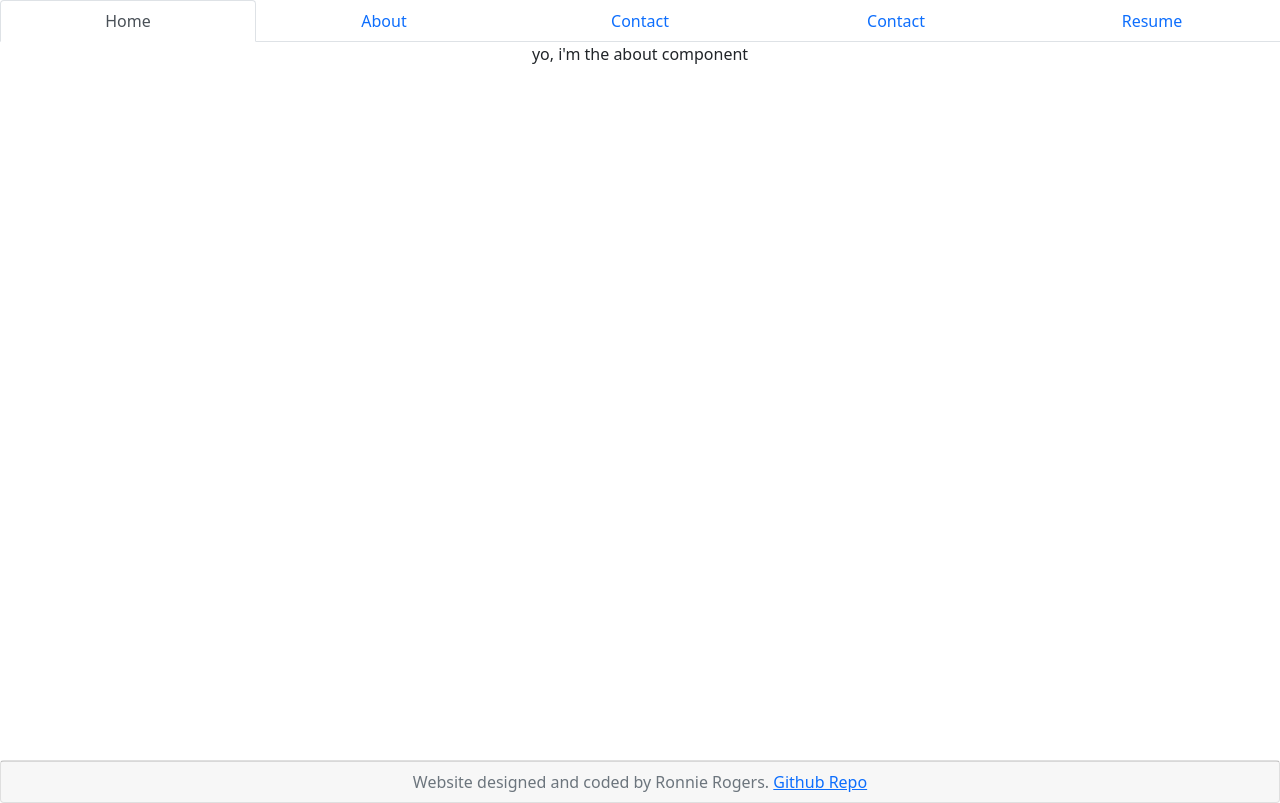
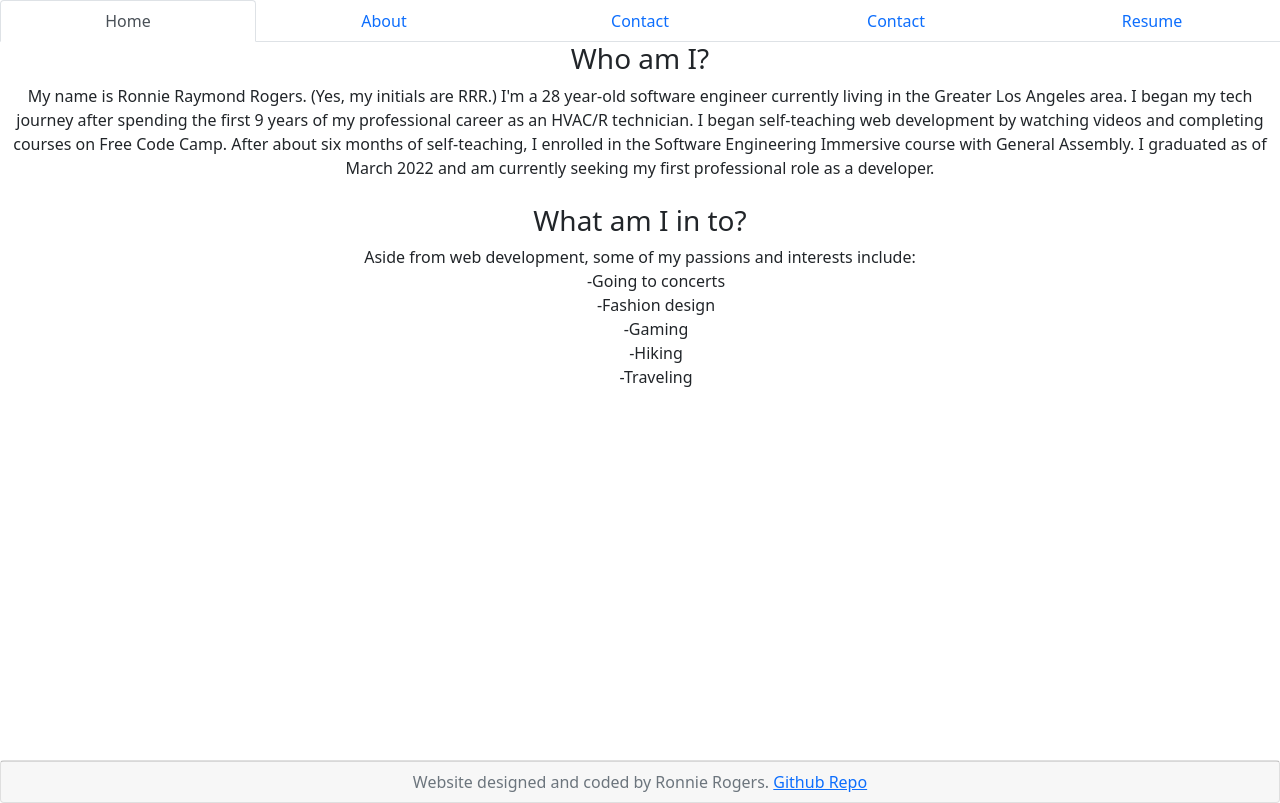
Before and after one commit to ronniexrogers/ronnie-rogers-portfolio, a React (Create React App) app: page /About in a window 1280 px wide. Built offline with nearby package versions, Linux system fonts and the light colour scheme.

Commit message:
working on about page

```diff
--- a/src/App.css
+++ b/src/App.css
@@ -12,3 +12,7 @@
 .nav{
   width: 100%;
 }
+
+.list{
+  list-style: none
+}
--- a/src/app_components/About.js
+++ b/src/app_components/About.js
@@ -1,7 +1,22 @@
 const About = () => {
     return (
         <div className="about">
-            yo, i'm the about component
+            <h3>Who am I?</h3>
+            <div className="about-text">
+                My name is Ronnie Raymond Rogers. (Yes, my initials are RRR.) I'm a 28 year-old software engineer currently living in the Greater Los Angeles area.  I began my tech journey after spending the first 9 years of my professional career as an HVAC/R technician.  I began self-teaching web development by watching videos and completing courses on Free Code Camp.  After about six months of self-teaching, I enrolled in the Software Engineering Immersive course with General Assembly.  I graduated as of March 2022 and am currently seeking my first professional role as a developer.
+            </div>
+            <br></br>
+            <h3>What am I in to?</h3>
+            <div className="about-text">
+                Aside from web development, some of my passions and interests include:
+                <ul className="list">
+                    <li>-Going to concerts</li>
+                    <li>-Fashion design</li>
+                    <li>-Gaming</li>
+                    <li>-Hiking</li>
+                    <li>-Traveling</li>
+                </ul>
+            </div>
         </div>
      )
 }
```
